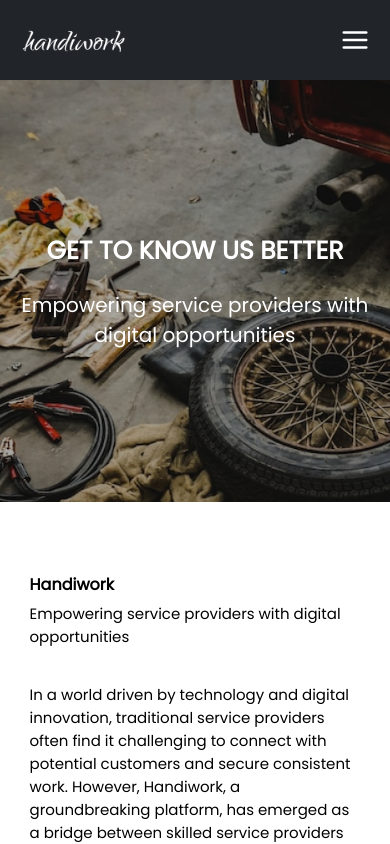
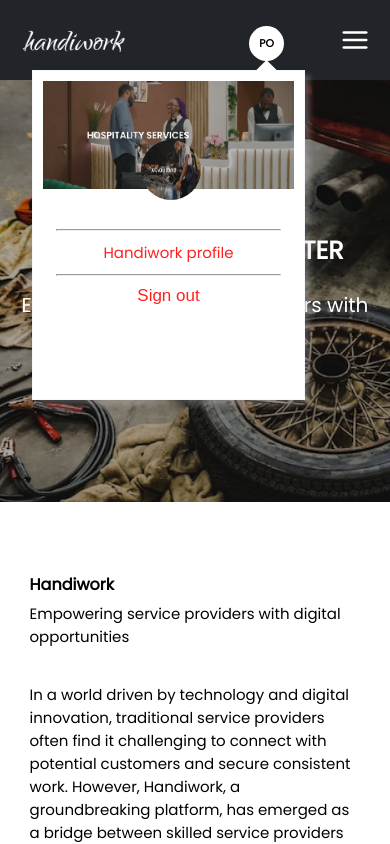
Before and after one commit to Cannyokpoto/page-handiwork, a React (Vite) app: page /about in a window 390 px wide. Shown: the top 844 px of the page. Built offline with nearby package versions, Linux system fonts and the light colour scheme; no server answers; a web font is replaced by a local one.

Commit message:
new commit

```diff
--- a/src/Components/ProviderDropDown/ProviderDropDown.css
+++ b/src/Components/ProviderDropDown/ProviderDropDown.css
@@ -12,8 +12,39 @@
     --dropDownShadow: 5px 5px 5px rgba(199, 192, 192, 0.3);
 }
 
-.provider-drop-down{
+
+
+.loggedin-provider{
+    position: absolute;
+    top: 35px;
+    right: 85px;
+    z-index: 50;
     width: 25vw;
+    height: auto;
+    display: flex;
+    flex-direction: column;
+    align-items: flex-end;
+}
+
+.loggedin-provider .provider-head{
+    width: 50px;
+    height: 50px;
+    display: flex;
+    flex-direction: column;
+    align-items: center;
+    justify-content: center;
+    padding: 10px;
+    background-color: var(--energyWhite);
+    border-radius: 50%;
+    position: relative;
+    right: 15px;
+    top: -9px;
+    z-index: 50;
+    cursor: pointer;
+}
+
+.loggedin-provider .provider-drop-down{
+    width: 100%;
     height: 330px;
     display: flex;
     flex-direction: column;
@@ -21,10 +52,6 @@
     gap: 10px;
     padding: 10px;
     background-color: var(--energyWhite);
-    position: absolute;
-    top: 83px;
-    right: 85px;
-    z-index: 50;
     border: 1px solid var(--energyLightGrey);
     box-shadow: var(--dropDownShadow);
 }
@@ -117,7 +144,7 @@
 
 @media (max-width: 500px){
 
-    .provider-drop-down{
+    /* .provider-drop-down{
         width: 70vw;
         height: 330px;
         display: flex;
@@ -130,6 +157,48 @@
         top: 70px;
         right: 50px;
         z-index: 50;
+        border: 1px solid var(--energyLightGrey);
+        box-shadow: var(--dropDownShadow);
+    } */
+
+    .loggedin-provider{
+        position: absolute;
+        top: 35px;
+        right: 85px;
+        z-index: 50;
+        width: 70vw;
+        height: auto;
+        display: flex;
+        flex-direction: column;
+        align-items: flex-end;
+    }
+
+    .loggedin-provider .provider-head{
+        width: 35px;
+        height: 35px;
+        display: flex;
+        flex-direction: column;
+        align-items: center;
+        justify-content: center;
+        padding: 10px;
+        background-color: var(--energyWhite);
+        border-radius: 50%;
+        position: relative;
+        right: 21px;
+        top: -9px;
+        z-index: 50;
+        cursor: pointer;
+    }
+
+    .loggedin-provider .provider-drop-down{
+        width: 100%;
+        height: 330px;
+        display: flex;
+        flex-direction: column;
+        align-items: center;
+        gap: 10px;
+        padding: 10px;
+        background-color: var(--energyWhite);
         border: 1px solid var(--energyLightGrey);
         box-shadow: var(--dropDownShadow);
     }
--- a/src/Components/ProviderDropDown/ProviderDropDown.jsx
+++ b/src/Components/ProviderDropDown/ProviderDropDown.jsx
@@ -37,6 +37,14 @@ function ProviderDropDown(props) {
 
 
   return (
+
+    <div className="loggedin-provider">
+
+      <div className="provider-head">
+        <h6>PO</h6>
+        {/* <img src="" alt="" /> */}
+      </div>
+
       <div className='provider-drop-down'>
           <div className="category-photo">
               <img src={PHOTOS.hospitality} alt="cover" className="cat" />
@@ -65,6 +73,7 @@ function ProviderDropDown(props) {
 
         {/* <Link to={`/market-place/profile/${providerId}`} className='category-page-btn' key={props.id}>Edit my page</Link> */}
       </div>
+    </div>
   )
 }
 
--- a/src/Pages/AboutPage.jsx
+++ b/src/Pages/AboutPage.jsx
@@ -3,6 +3,7 @@ import AboutHero from '../Components/AboutHero/AboutHero';
 import Benefits from '../Components/Benefits/Benefits';
 import NewsLetters from '../Components/NewsLetters/NewsLetters';
 import OurFeatures from '../Components/OurFeatures/OurFeatures';
+import ProviderDropDown from '../Components/ProviderDropDown/ProviderDropDown';
 import Testimonials from '../Components/Testimonials/Testimonials';
 import './CSS/AboutPage.css';
 
@@ -12,6 +13,7 @@ function About() {
     <div className='about'>
       <AboutHero />
       <OurFeatures />
+      <ProviderDropDown />
       <Benefits />
       <Testimonials />
       <NewsLetters />
```
Lines whose indentation alone changed are shown as unchanged.
